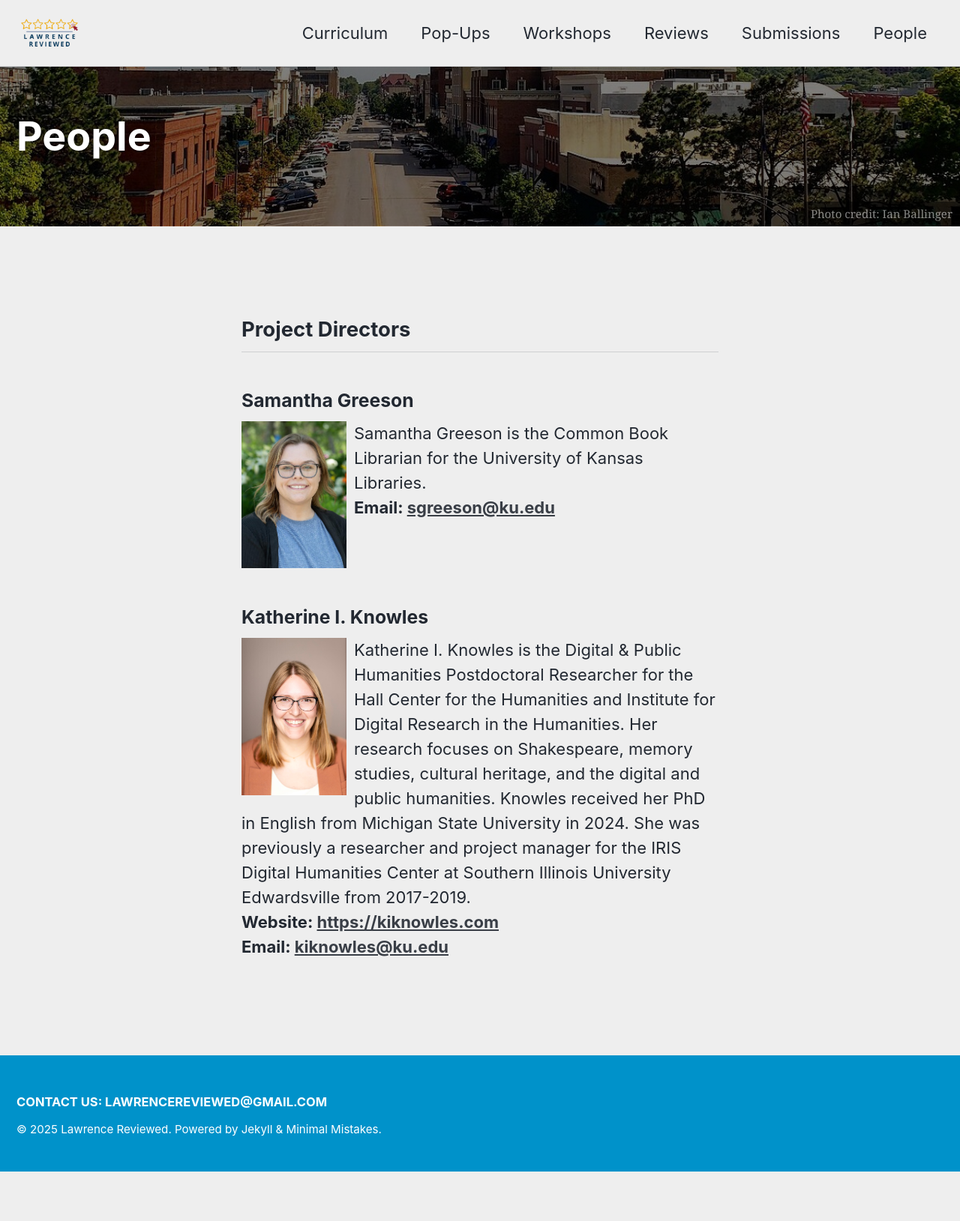
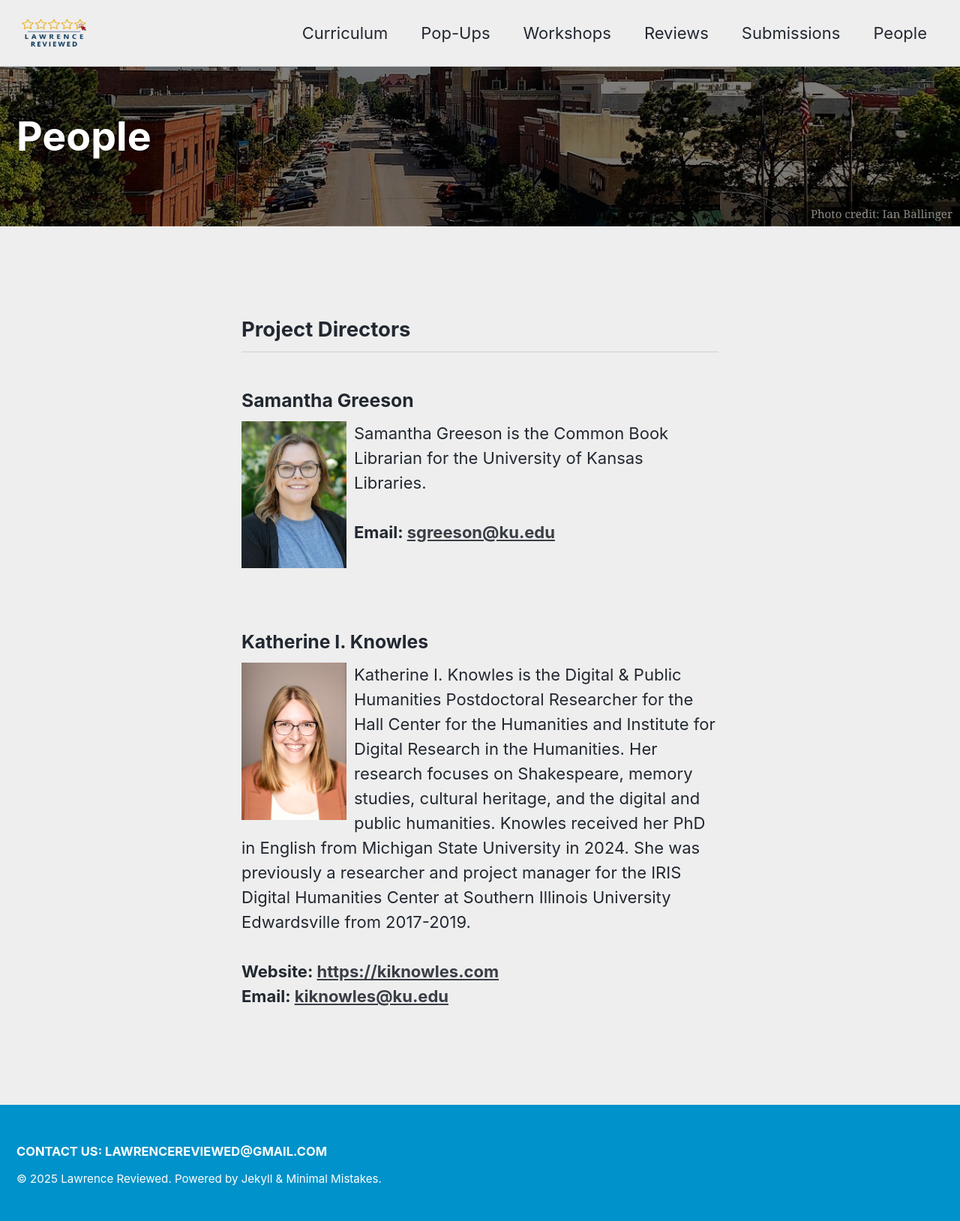
Before and after one commit to idrhku/lawrence-reviewed, a Jekyll site: the page built from _pages/people.md, in a window 1280 px wide. Shown: the whole page at 75% size. Built offline with Jekyll 4.4.1, drawn with Linux system fonts in a browser that asks for light colours; cached includes are drawn as plain includes; before the commit the page ends 1563 px from its top, so only the background shows below that.

Commit message:
logo & page breaks

```diff
--- a/_includes/masthead.html
+++ b/_includes/masthead.html
@@ -5,7 +5,7 @@
     <div class="masthead__menu">
       <nav id="site-nav" class="greedy-nav">
         {% unless logo_path == empty %}
-          <a class="site-logo" href="{{ '/' | relative_url }}"><img src="{{ logo_path | relative_url }}" alt="{{ site.masthead_title | default: site.title }}"></a>
+          <a class="site-logo" href="{{ '/' | relative_url }}"><img width="100px" height="51px" src="{{ logo_path | relative_url }}" alt="{{ site.masthead_title | default: site.title }}"></a>
         {% endunless %}
         <a class="site-title" href="{{ '/' | relative_url }}">
           {{ site.masthead_title | default: site.title }}
--- a/_pages/people.md
+++ b/_pages/people.md
@@ -19,6 +19,7 @@
 
 <img align="left" style="padding-right:10px" src="{{ site.baseurl }}/assets/img/samantha-greeson.jpg" alt="Samantha Greeson" width="150">
 Samantha Greeson is the Common Book Librarian for the University of Kansas Libraries.
+<br>
 **Email: <sgreeson@ku.edu>**
 <br>
 <br>
@@ -27,5 +28,6 @@
 
 <img align="left" style="padding-right:10px" src="{{ site.baseurl }}/assets/img/katherine-knowles.jpg" alt="Brian Rosenblum" width="150">Katherine I. Knowles is the Digital & Public Humanities Postdoctoral Researcher for the Hall Center for the Humanities and Institute for Digital Research in the Humanities. Her research focuses on Shakespeare, memory studies, cultural heritage, and the digital and public humanities. Knowles received her PhD in English from Michigan State University in 2024. She was previously a researcher and project manager for the IRIS Digital Humanities Center at Southern Illinois University Edwardsville from 2017-2019.
 <br>
+<br>
 **Website: <https://kiknowles.com>**
 **Email: <kiknowles@ku.edu>**
```
